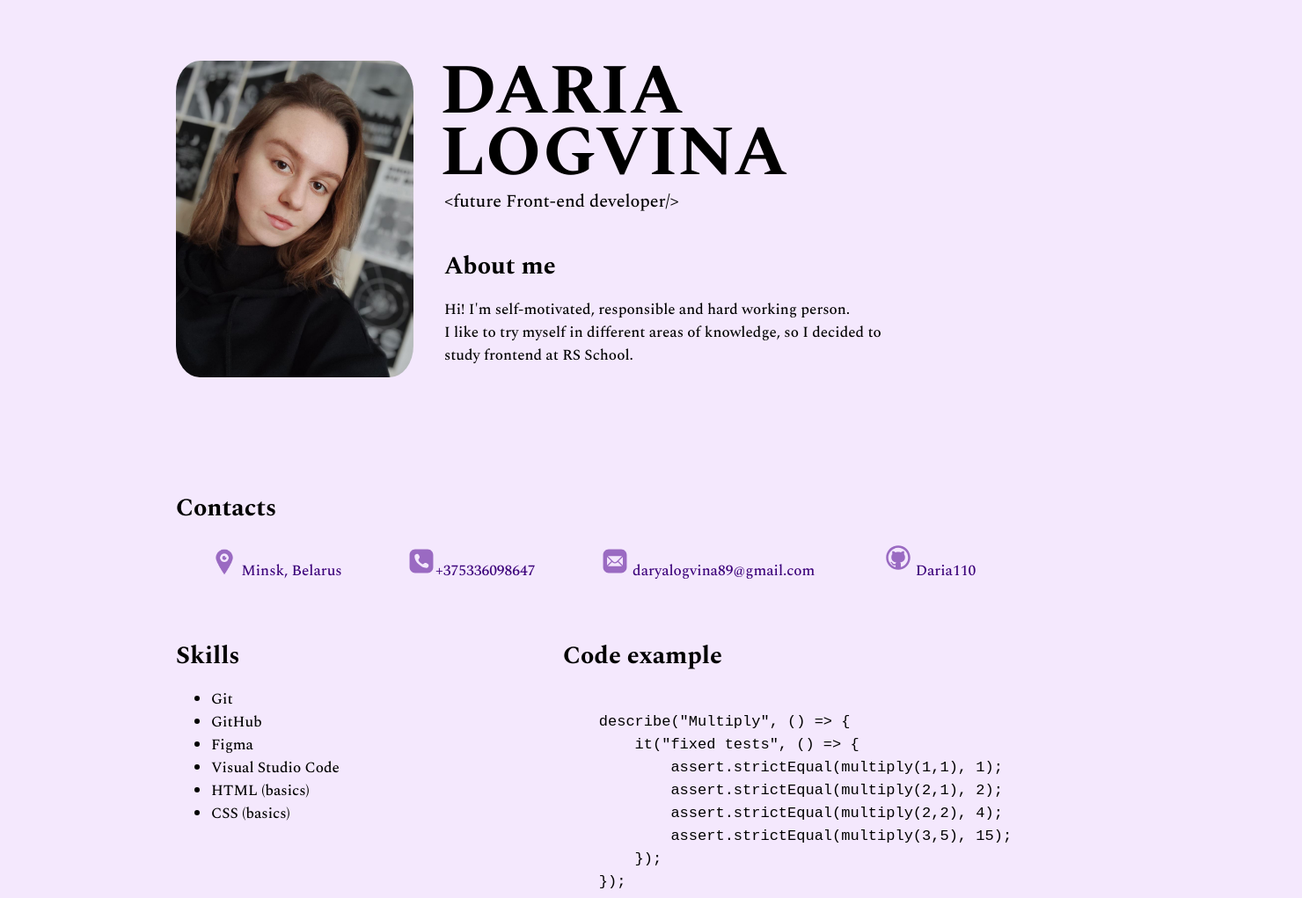
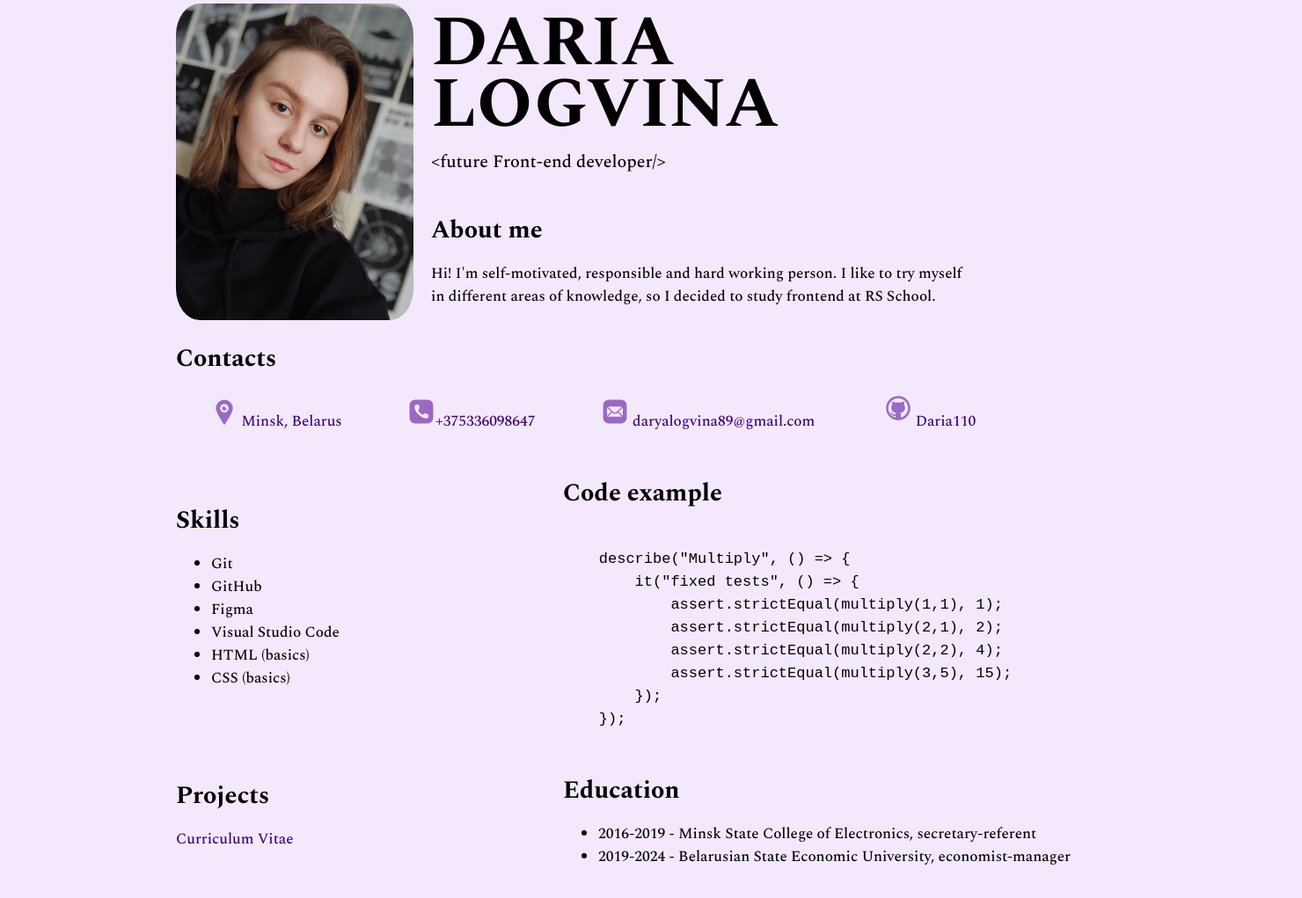
Before and after one commit to Daria110/rsschool-cv-old, a plain HTML site: page index.html in a window 1280 px wide. Shown: the part 103-1124 px from the top of the page at 88% size, 1480 px wide, since content can reach past the window. Drawn offline with nearby package versions, Linux system fonts and the light colour scheme.

Commit message:
fix: fix element position and scaling

```diff
--- a/index.html
+++ b/index.html
@@ -10,9 +10,9 @@
     <title>CV</title>
 </head>
 <body>
-    <div class="container">
     <header>
-        <nav class="nav">
+        <nav>
+            <div class="nav">
             <ul class="nav-list">
                 <li class="nav-item"><a href="#about-me" class="nav-link">About me</a></li>
                 <li class="nav-item"><a href="#contacts" class="nav-link">Contacts</a></li>
@@ -22,19 +22,18 @@
                 <li class="nav-item"><a href="#education" class="nav-link">Education</a></li>
                 <li class="nav-item"><a href="#languages" class="nav-link">Languages</a></li>
             </ul>
+        </div>
         </nav>
     </header>
     <main class="main-container">
         <section id="profile" class="section" >
-            <div>
-                <h1 class="section-title">DARIA <br> LOGVINA</h1>
+            <div class="container-profile-about_me">
+                <div><img class="avatar" src="./assets/img/me.jpg" alt="Avatar" width="270"></div>
+                <div class="profile-headlines"><h1 class="section-title">DARIA <br> LOGVINA</h1>
                 <p class="addition">&lt;future Front-end developer&#x2f;&gt;</p>
-                <img class="avatar" src="./assets/img/me.jpg" alt="Avatar" width="270">
-            </div>
-        </section>
-        <section class="section" id="about-me">
-            <h2 class="section-title">About me</h2>
-            <p>Hi! I'm self-motivated, responsible and hard working person. I&nbsp;like to try myself in different areas of knowledge, so I decided to study frontend at RS School.</p>
+                    <div class="about-me"><h2 class="section-title">About me</h2>
+                    <p>Hi! I'm self-motivated, responsible and hard working person. I&nbsp;like to try myself in different areas of knowledge, so I decided to study frontend at RS School.</p></div></div>
+        </div>
         </section>
         <section id="contacts" class="section">
             <h2 class="section-title">Contacts</h2>
@@ -45,6 +44,7 @@
                 <li class="contacts"><img class="contacts-icon" src="./assets/img/icons8-github.svg" alt="github" width="40"><a class="link-contacts" href="https://github.com/Daria110" target="_blank">Daria110</a></li>
             </ul>
         </section>
+        <div class="container-skills-code">
         <section class="section" id="skills">
             <h2 class="section-title">Skills</h2>
             <ul>
@@ -69,6 +69,8 @@
     });
 </code></pre>
         </section>
+    </div>
+    <div class="container-projects-education">
         <section class="section" id="projects">
             <h2 class="section-title">Projects</h2>
             <p><a class="link-project" href="https://Daria110.github.io/rsschool-cv/" target="_blank">Curriculum Vitae</a></p>
@@ -80,6 +82,7 @@
                 <li>2019-2024 - Belarusian State Economic University, economist-manager</li>
             </ul>
         </section>
+    </div>
         <section class="section" id="languages">
             <h2 class="section-title">Languages</h2>
             <ul>
@@ -95,7 +98,6 @@
         <div class="container-footer">
         <a href="https://rs.school/js-stage0/" class="school-logo" target="_blank"><img class="logo-rsschool" src="./assets/img/rs_school_js.svg" alt="logo-rsschool" width="70"></a>
             <div class="copy"><a class="link-git" href="https://github.com/Daria110" target="_blank">&copy; Daria110</a> 2022</div>
-        </div>
     </footer>
 </body>
 </html>
--- a/style.css
+++ b/style.css
@@ -10,10 +10,20 @@ body {
     flex-direction: column;
     justify-content: space-between;
 }
-.container {
+html {
+    scroll-behavior: smooth;
+    background-color: #f4e8fd;
+}
+@media (max-width: 768px) {
+    .section {
+        width: 100%;
+    }
+}
+.main-container {
     max-width: 1440px;
     margin: 0 auto;
 }
+/* navigation */
 .nav-list {
     display: flex;
     align-items: center;
@@ -22,42 +32,37 @@ body {
     padding: 0 150px;
     line-height: 50px;
 }
-nav {
+.nav {
     font-size: 16px;
     font-weight: 800;
     font-style: oblique;
     background-color: #9a6ac25c;
     padding: 5px 0px;
+    width: 100%;
 }
 .nav-link {
     text-decoration: none;
     color: black;
     transition: color 0.5s;
 }
-html {
-    scroll-behavior: smooth;
-    background-color: #f4e8fd;
-}
 .nav-link {
     transition: 3s;
 }
-.main-container {
-    display: flex;
-    flex-wrap: wrap;
-}
 .section {
-    width: 50%;
+    width: 100%;
     margin-top: 15px;
 }
-@media (max-width: 768px) {
-    .section {
-        width: 100%;
-    }
+/* profile */
+.container-profile-about_me{
+    display: flex;
+    width: 70%;
+    margin-left: 200px;
+}
+.avatar {
+    border-radius: 10%;
 }
 h1 {
-    position: absolute;
-    left: 500px;
-    margin-top: 0px;
+    margin: 0;
     font-size: 80px;
     line-height: 70px;
 }
@@ -65,24 +70,26 @@ h2 {
     font-size: 28px;
 }
 .addition {
-    position: absolute;
-    left: 505px;
-    margin-top: 150px;
     font-size: 20px;
     line-height: 20px;
 }
-.avatar {
-    position: relative;
-    left: 200px;
-    border-radius: 10%;
+.profile-headlines{
+    margin-left: 20px;
+    margin-top: 10px;
+}
+.about-me {
+    margin-top: 55px;
 }
 /* section */
-#about-me {
-    margin: 0;
-    width: 500px;
-    position: absolute;
-    top: 370px;
-    left: 505px;
+.container-skills-code {
+    display: flex;
+    align-items: center;
+    justify-content:space-between;
+}
+.container-projects-education {
+    display: flex;
+    align-items: center;
+    justify-content:space-between;
 }
 #skills, #projects, #languages {
     position: relative;
@@ -91,10 +98,6 @@ h2 {
 }
 #code-example {
     list-style-type: none;
-}
-#profile {
-    width: 850px;
-    margin: 80px 0px 90px 0px;
 }
 #contacts {
     margin-bottom: 15px;
```
